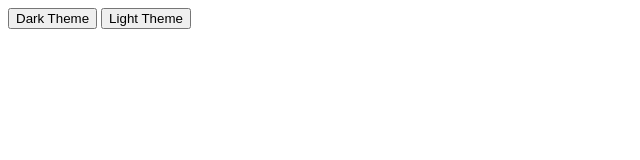
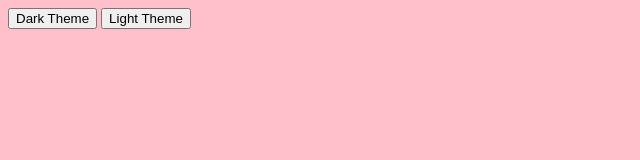
Before and after one commit to ryeguy859/mi349_tutorial, a plain HTML site: page index.html in a window 1280 px wide. Shown: the whole page, without its empty margins (0-640 px from the left). Drawn offline with Linux system fonts and the light colour scheme.

Commit message:
Add files via upload

```diff
--- a/style.css
+++ b/style.css
@@ -1,3 +1,3 @@
 body{
-    background: var(--background-color );
+    background: var(--background-color, pink );
 }
```
